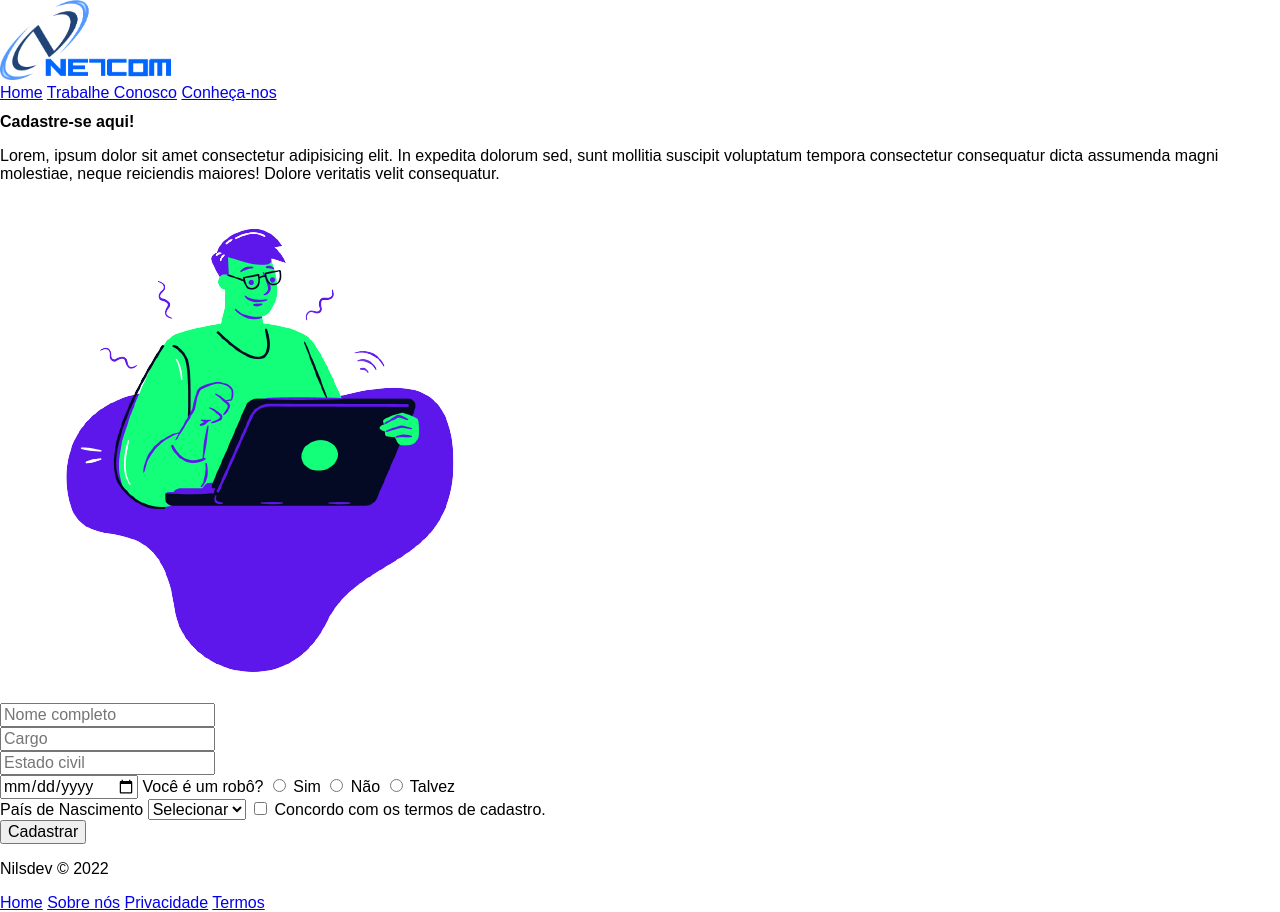
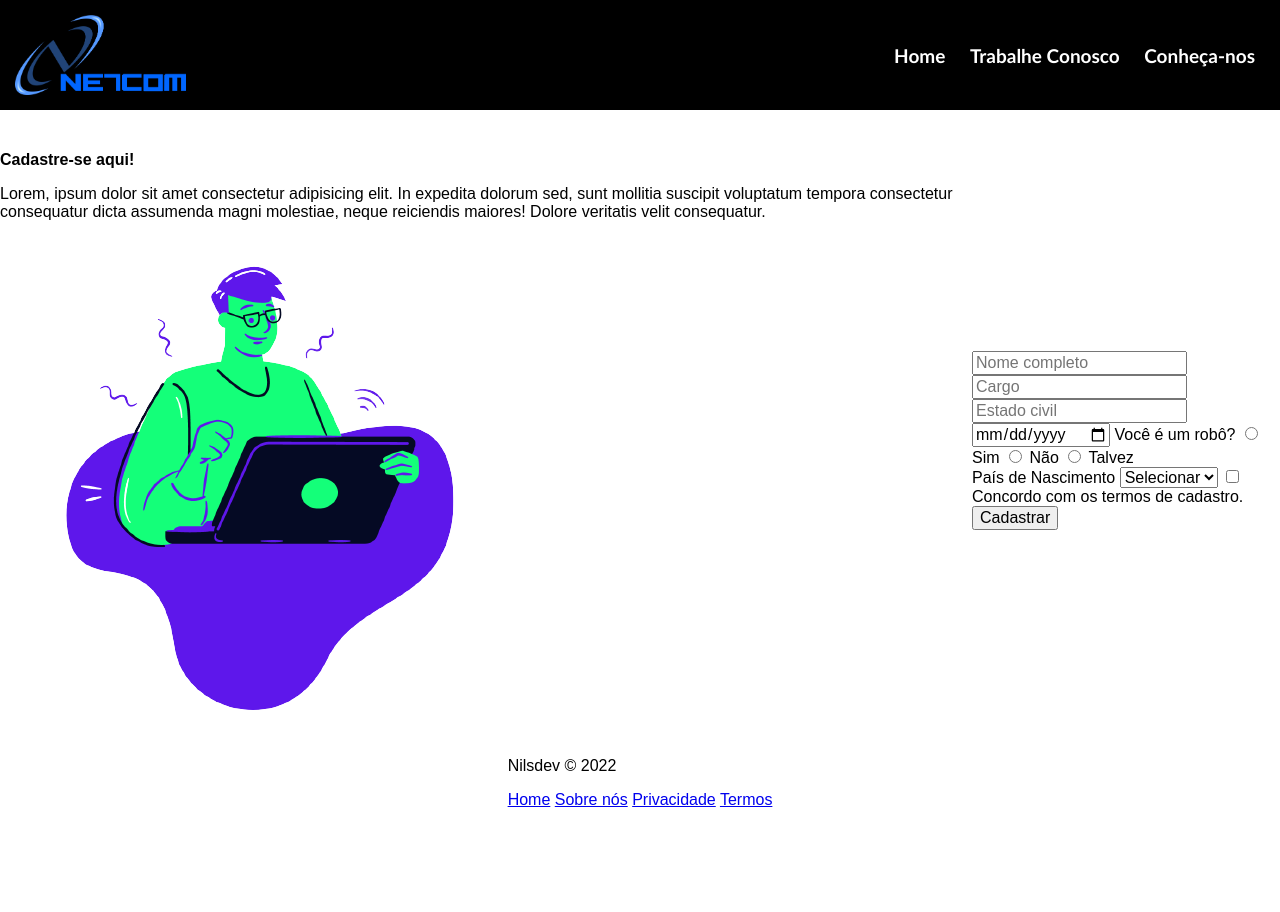
Before and after one commit to RenilsonMedeiros/classCode, a plain HTML site: page meusite.html in a window 1280 px wide. After the commit the page ends 809 px from the top, so only its background shows below. Drawn offline with Linux system fonts and the light colour scheme.

Commit message:
Iniciando a Main no css

```diff
--- a/style.css
+++ b/style.css
@@ -10,3 +10,50 @@ html, body {
   width: 100%;
   height: 100%;
 }
+
+body {
+  display: flex;
+  flex-direction: column;
+  align-items: center;
+}
+
+header {
+  background-color: black;
+  width: 100%;
+
+  display: flex;
+  align-items: center;
+  justify-content: space-between;
+}
+
+header img {
+  margin: 15px;
+}
+
+header nav {
+  margin-right: 15px;
+}
+
+header nav a {
+  color: white;
+  font-size: 19px;
+  font-family: 'Gill Sans', 'Gill Sans MT', Calibri, 'Trebuchet MS', sans-serif;
+  font-weight: bold;
+
+  text-decoration: none;
+  margin: 10px;
+
+  transition: all 0.3s;
+}
+
+header nav a:hover {
+  color: #4ac6ff;
+}
+
+main .container {
+  margin-top: 30px;
+
+  display: flex;
+  align-items: row;
+  align-items: center;
+}
```
